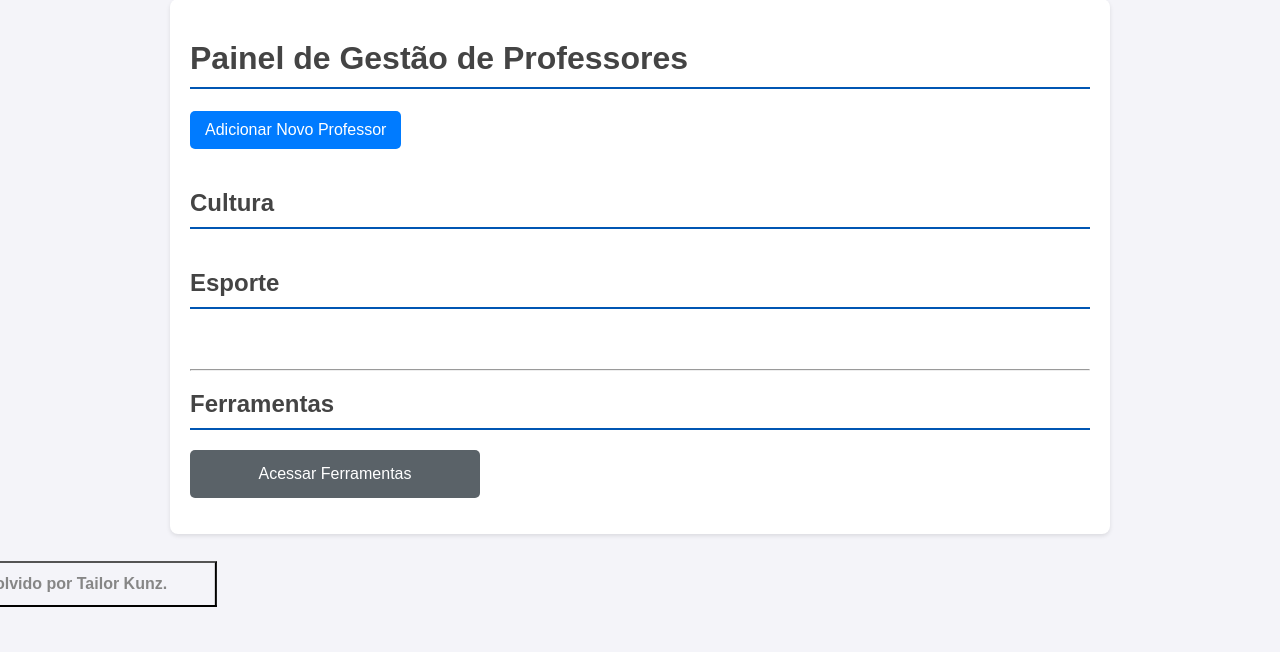
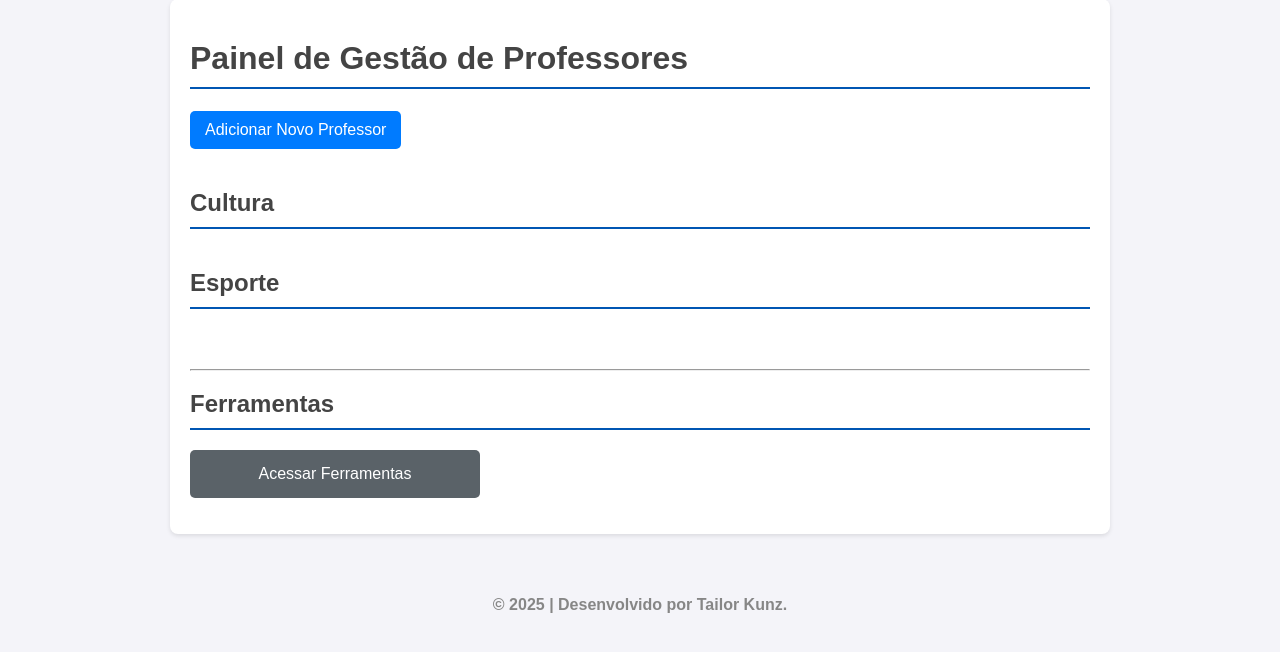
Before and after one commit to TailorKz/Projeto_Gestao_Professores, a Flask app: page / in a window 1280 px wide. Shown: the part 21-673 px from the top of the page. Run offline with Flask 3, Linux system fonts and the light colour scheme; data that the repository does not hold is empty; parts of the project's set-up code (start-up, migrations or seed data) failed here and were passed over; some libraries are stand-ins or nearby versions.

Commit message:
correção button

```diff
--- a/templates/index.html
+++ b/templates/index.html
@@ -59,7 +59,6 @@
     display: flex;
     justify-content: center;
     margin-top: 50px;
-  transform: translate(-50%, -50%);
   padding: 12px 48px;
   color: #fff;
   background: linear-gradient(to right, #9f9f9f 0, #fff 10%, #868686 20%);
@@ -153,8 +152,8 @@
             </li>
         </ul>
     </div>
-    <button class="btn-shine">
+    <span class="btn-shine">
   © 2025 | Desenvolvido por Tailor Kunz.
-</button>
+</span>
 </body>
 </html>
```
